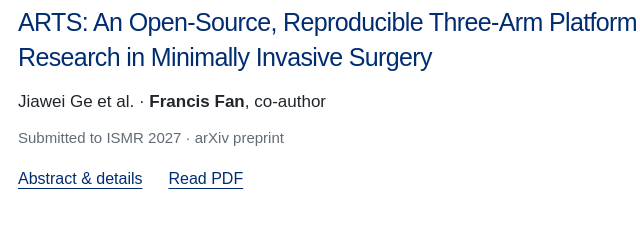
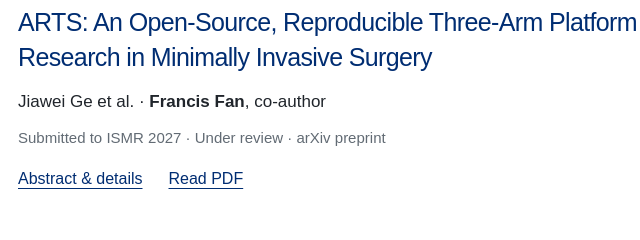
Before and after one commit to Francisthe1/Francisthe1.github.io, a plain HTML site: page index.html in a window 1280 px wide. Shown: the part 2780-3020 px from the top of the page, 46-686 px from the left. Drawn offline with Linux system fonts and the light colour scheme.

Commit message:
Clarify ARTS manuscript is under review at ISMR 2027

```diff
--- a/index.html
+++ b/index.html
@@ -81,7 +81,7 @@
       <p class="eyebrow">2026 / Co-author</p>
       <h3><a href="https://arxiv.org/abs/2611.15135">ARTS: An Open-Source, Reproducible Three-Arm Platform for Autonomy Research in Minimally Invasive Surgery</a></h3>
       <p class="paper-authors">Jiawei Ge et al. &middot; <strong>Francis Fan</strong>, co-author</p>
-      <p class="paper-status">Submitted to ISMR 2027 &middot; arXiv preprint</p>
+      <p class="paper-status">Submitted to ISMR 2027 &middot; Under review &middot; arXiv preprint</p>
       <div class="paper-links"><a href="https://arxiv.org/abs/2611.15135">Abstract &amp; details</a><a href="https://arxiv.org/pdf/2611.15135">Read PDF</a></div>
     </article>
   </section>
```
